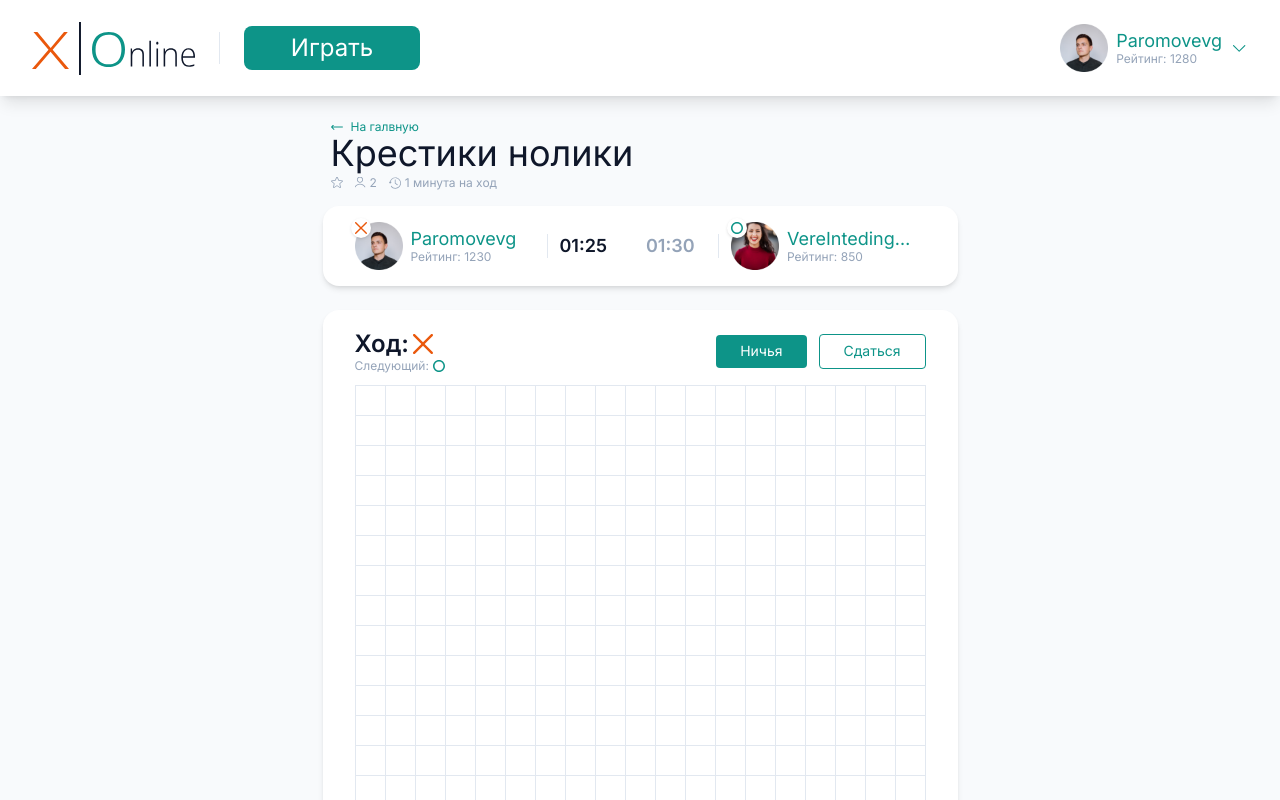
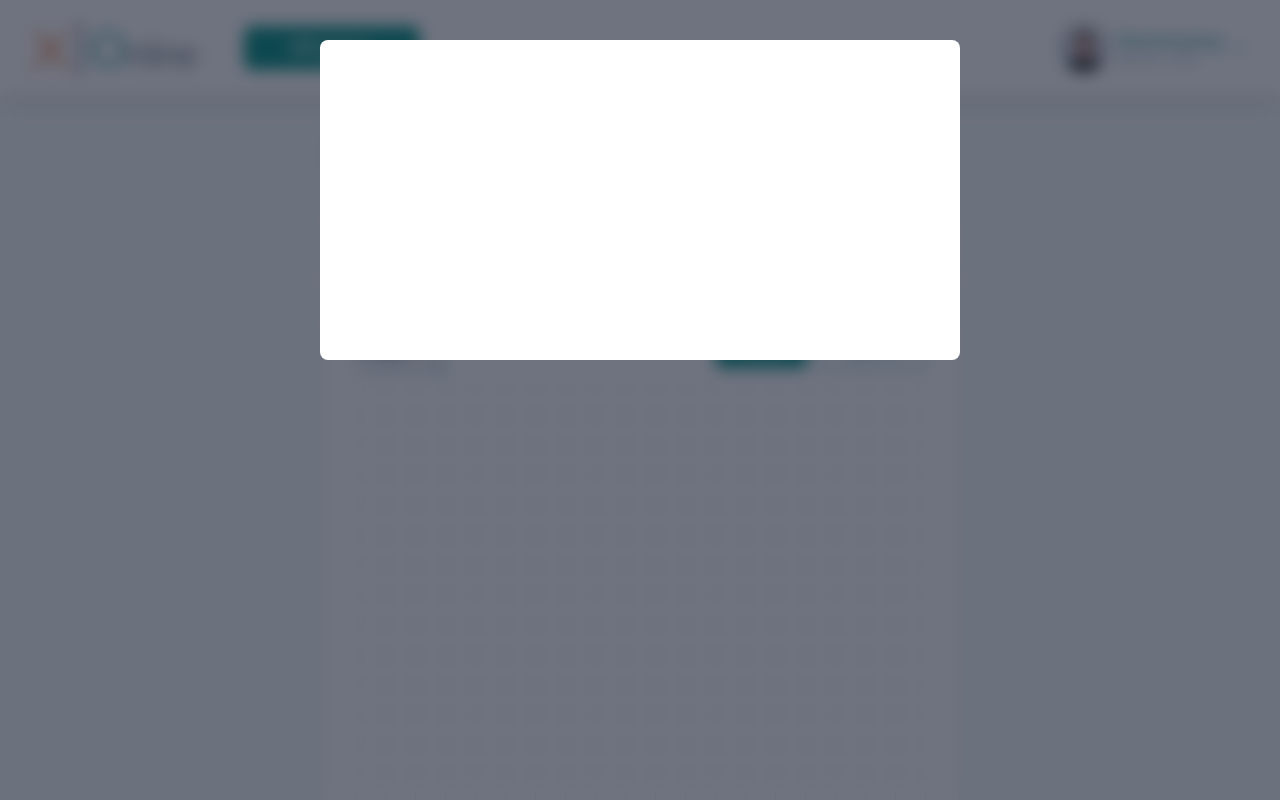
Before and after one commit to MolochkovSA/tik-tac-toe-online, a Next.js app: page / in a window 1280 px wide. Shown: the top 800 px of the page. Built offline with nearby package versions, Linux system fonts and the light colour scheme.

Commit message:
feat: add UiModal temp

```diff
--- /dev/null
+++ b/components/uikit/ui-modal.jsx
@@ -0,0 +1,22 @@
+import clsx from 'clsx'
+
+/**
+ *
+ * @param {{
+ * widht: 'md' | 'full'
+ * }} props
+ * @returns
+ */
+export function UiModal({ widht = 'md' }) {
+  return (
+    <div className="fixed inset-0 bg-slate-900/60 backdrop-blur py-10">
+      <div
+        className={clsx(
+          'bg-white rounded-lg min-h-[320px]',
+          { md: 'max-w-[640px] w-full mx-auto', full: 'mx-5' }[widht]
+        )}
+      ></div>
+      <button></button>
+    </div>
+  )
+}
--- a/pages/index.jsx
+++ b/pages/index.jsx
@@ -1,6 +1,7 @@
 import { useState } from 'react'
 import { GameField, GameInfo, GameTitle, useGameState } from '../components/game'
 import { Header } from '../components/header/'
+import { UiModal } from '../components/uikit/ui-modal'
 
 export default function HomePage() {
   const [playersCount] = useState(2)
@@ -12,6 +13,7 @@ export default function HomePage() {
       <main className="pt-6 mx-auto w-max">
         <GameTitle playersCount={playersCount} />
         <GameInfo className="mt-4" playersCount={playersCount} currentMove={currentMove} />
+        <UiModal widht="md" />
         <GameField
           className="mt-6"
           cells={cells}
```
